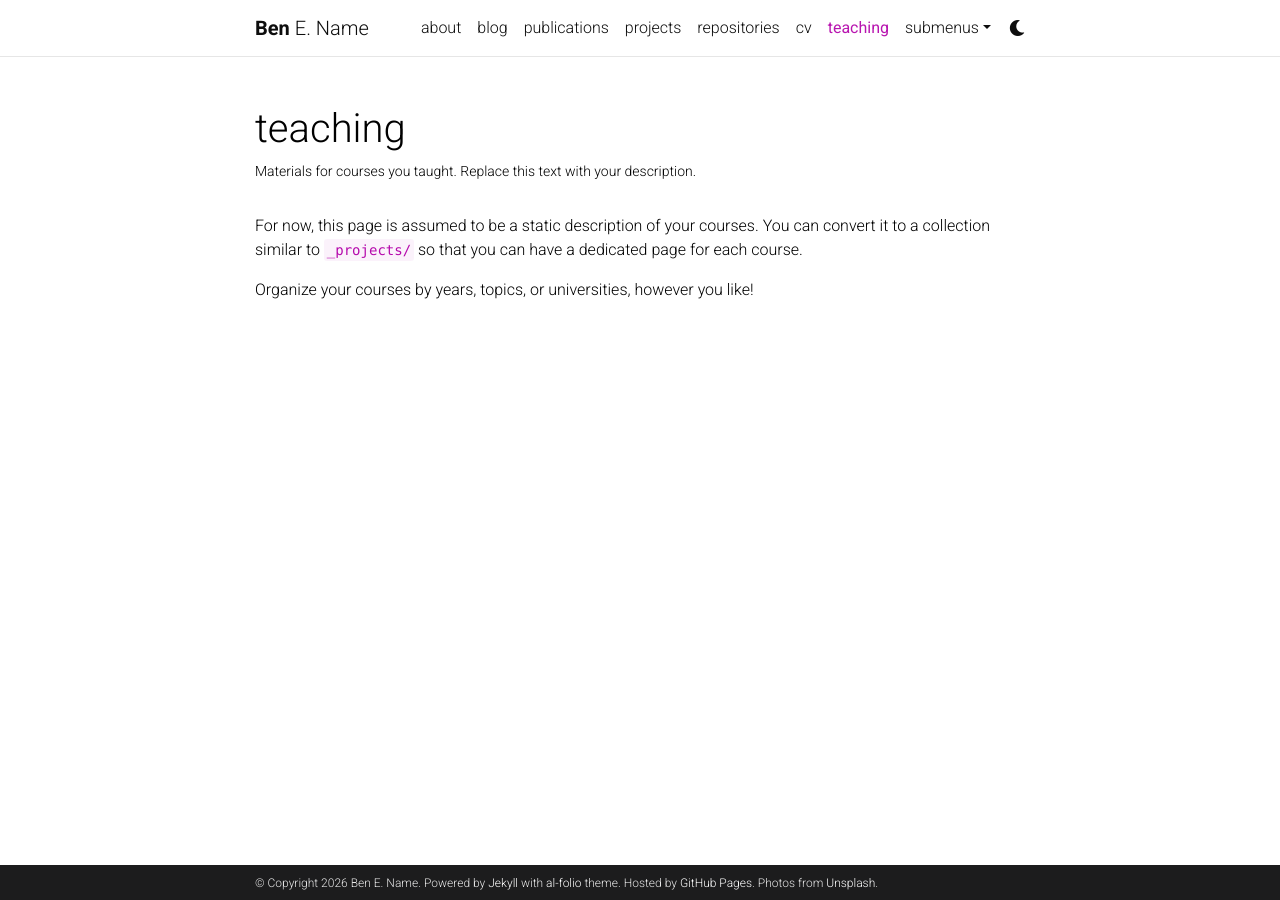
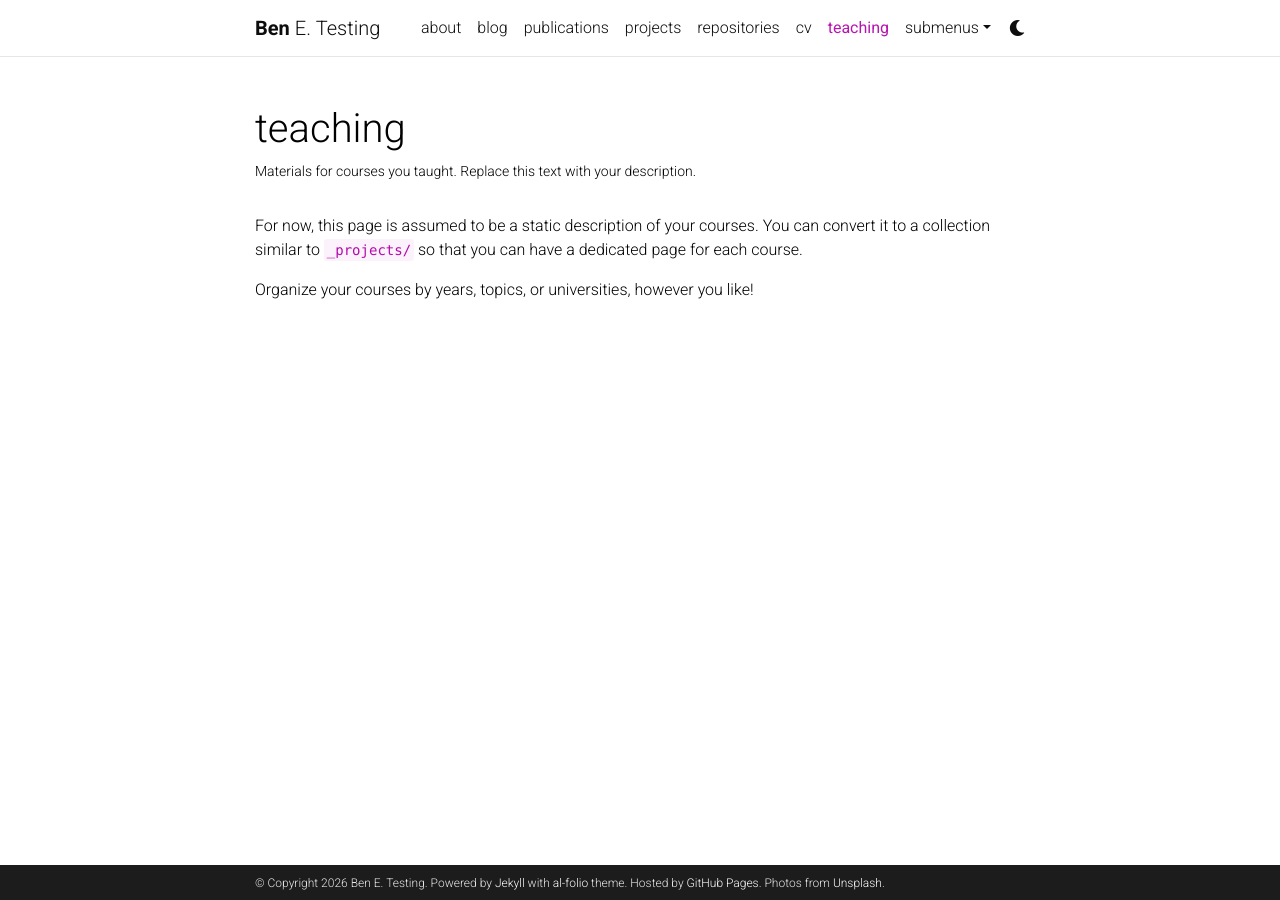
Before and after one commit to ytterbiu/ytterbiu.github.io, a Jekyll site: the page built from _pages/teaching.md, in a window 1280 px wide. Built offline with Jekyll 4.4.1, drawn with Linux system fonts in a browser that asks for light colours; comment, search, counter and statistics services are not loaded; a style sheet for code colours, icons or effects is not loaded.

Commit message:
Updates build test v2

```diff
--- a/_config.yml
+++ b/_config.yml
@@ -5,7 +5,7 @@
 title: blank # the website title (if blank, full name will be used instead)
 first_name: Ben
 middle_name: E.
-last_name: Name
+last_name: Testing
 # email: you@example.com
 description: > # the ">" symbol means to ignore newlines until "footer_text:"
   A simple, whitespace theme for academics. Based on [*folio](https://github.com/bogoli/-folio) design.
```
